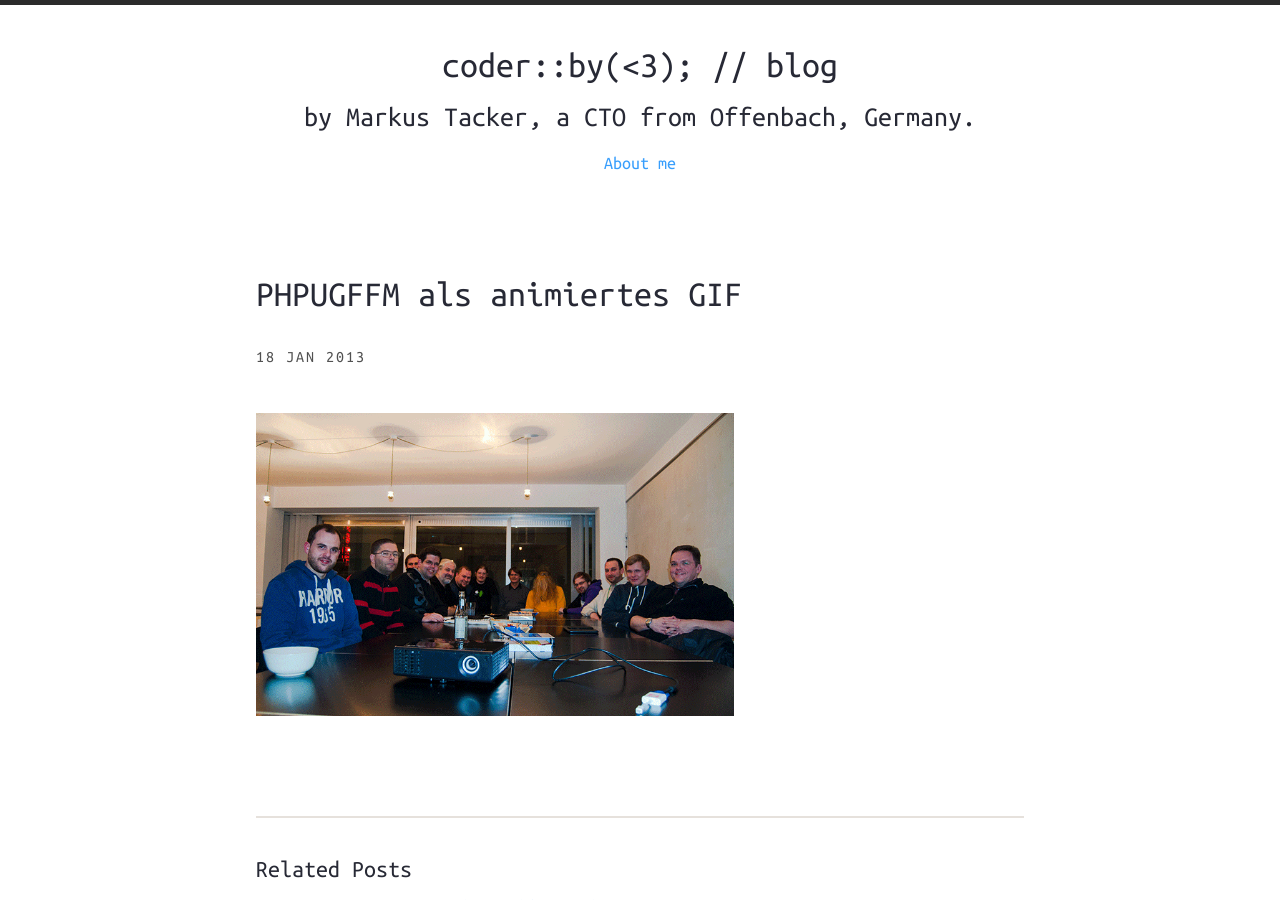
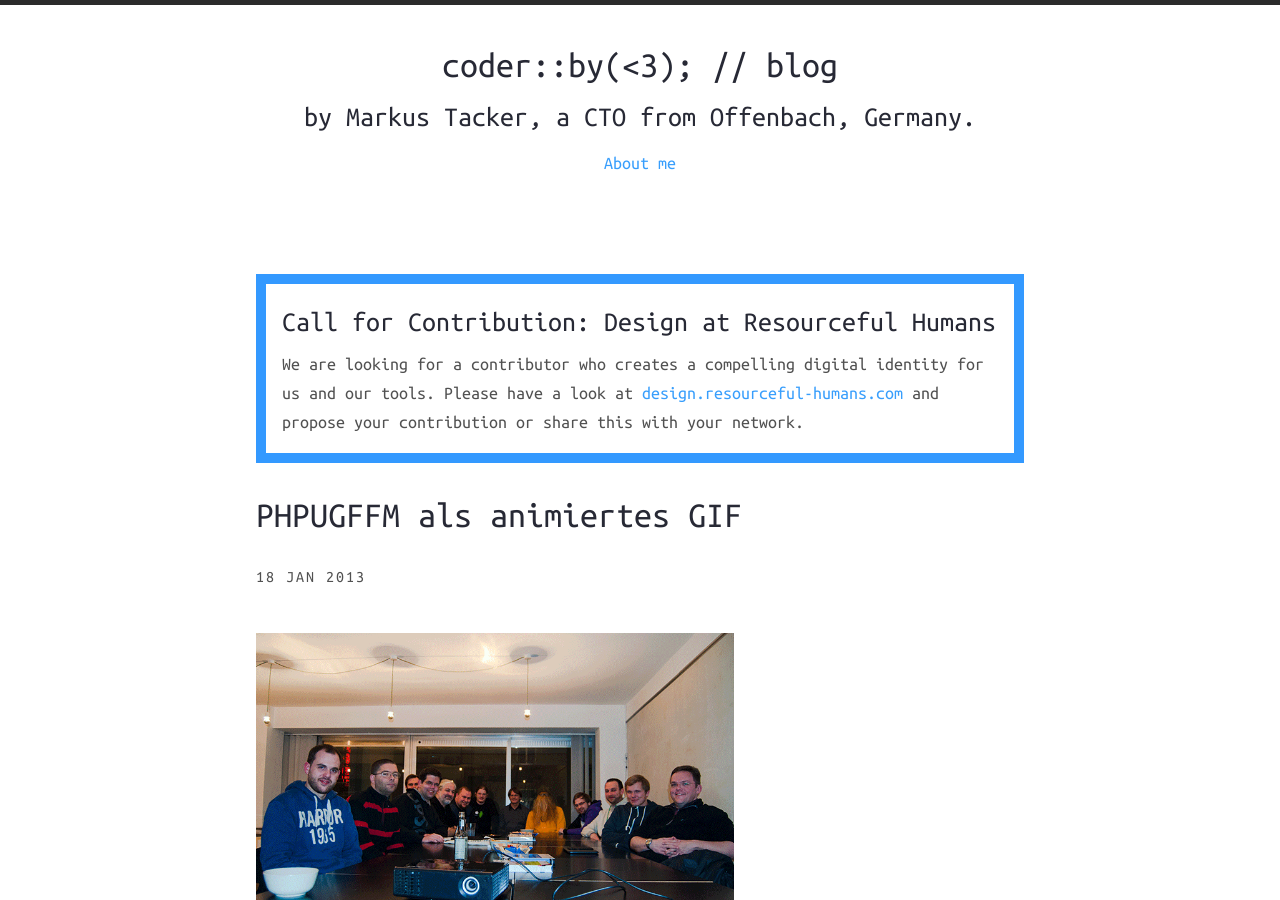
Before and after one commit to coderbyheart/blog, a Jekyll site: the page built from _posts/2013-01-18-phpugffm-als-animiertes-gif.md, in a window 1280 px wide and 900 px high. Built offline with Jekyll 4.4.1, drawn with Linux system fonts in a browser that asks for light colours; nearby versions of some CDN libraries; comment, search, counter and statistics services are not loaded.

Commit message:
Add call for contribution

```diff
--- a/_layouts/post.html
+++ b/_layouts/post.html
@@ -3,6 +3,11 @@
 ---
 
 <div class="page-content wc-container">
+
+  <aside class="post" style=" border: 10px solid #3399ff; padding: 1rem; margin: 1rem 0 1rem 0;">
+    <h2>Call for Contribution: Design at Resourceful Humans</h2>
+    <p style="margin: 0;">We are looking for a contributor who creates a compelling digital identity for us and our tools. Please have a look at <a href="http://design.resourceful-humans.com" target="_blank">design.resourceful-humans.com</a> and propose your contribution or share this with your network.</p>
+  </aside>
 
   <div class="post">
     <h1>{{ page.title }}</h1>
@@ -11,6 +16,8 @@
       {{ content }}
     </div>
   </div>
+
+  <hr>
 
   {% include disqus.html %}
 
@@ -29,7 +36,8 @@
   {% endif %}
 
   <h4>Subscribe via email</h4>
-     	<form action="https://tinyletter.com/coderbyheart" method="post" target="popupwindow" onsubmit="window.open('https://tinyletter.com/coderbyheart', 'popupwindow', 'scrollbars=yes,width=800,height=600');return true"><p><label for="tlemail">Enter your email address to receive new blog posts via email:</label></p><p><input type="text" style="width:250px" name="email" id="tlemail" placeholder="e.g. &quot;john.doe@example.com&quot;"> <input type="hidden" value="1" name="embed"><input type="submit" value="Subscribe"></p></form>
+  <form action="https://tinyletter.com/coderbyheart" method="post" target="popupwindow" onsubmit="window.open('https://tinyletter.com/coderbyheart', 'popupwindow', 'scrollbars=yes,width=800,height=600');return true"><p><label for="tlemail">Enter your email address to receive new blog posts via email:</label></p>
+    <p><input type="text" style="width:250px" name="email" id="tlemail" placeholder="e.g. &quot;john.doe@example.com&quot;"> <input type="hidden" value="1" name="embed"><input type="submit" value="Subscribe"></p></form>
 
   <div class="post-footer">
     <div class="column-1">
```
Lines whose indentation alone changed are shown as unchanged.
